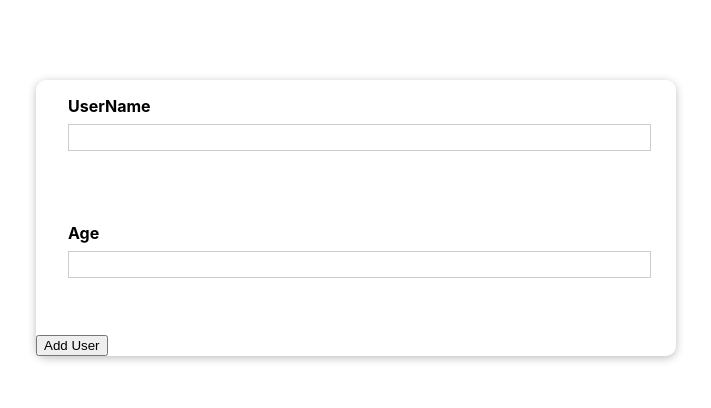
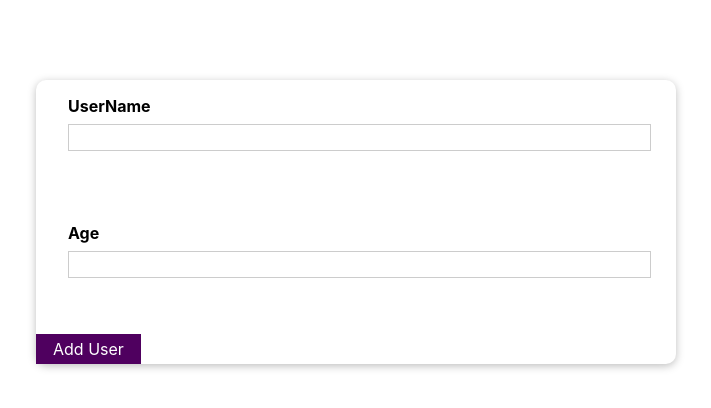
Before and after one commit to caffine-Overflow/practise-project, a React (Create React App) app: page / in a window 1280 px wide. Shown: the top 408 px of the page, without its empty margins (284-995 px from the left). Built offline with nearby package versions, Linux system fonts and the light colour scheme.

Commit message:
Button Componenet

```diff
--- /dev/null
+++ b/src/components/UI/Button.css
@@ -0,0 +1,18 @@
+.button {
+  font: inherit;
+  border: 1px solid #4f005f;
+  background: #4f005f;
+  color: white;
+  padding: 0.25rem 1rem;
+  cursor: pointer;
+}
+
+.button:hover,
+.button:active {
+  background: #741188;
+  border-color: #741188;
+}
+
+.button:focus {
+  outline: none;
+}
--- /dev/null
+++ b/src/components/UI/Button.js
@@ -0,0 +1,10 @@
+import React from "react";
+import "./Button.css";
+const Button = (props) => {
+  return (
+    <button className="button" type={props.type}>
+      {props.children}
+    </button>
+  );
+};
+export default Button;
--- a/src/components/Users/AddUser.js
+++ b/src/components/Users/AddUser.js
@@ -1,6 +1,7 @@
 import React from "react";
 import Card from "../UI/Card";
 import "./AddUser.css";
+import Button from "../UI/Button";
 
 const AddUser = () => {
   const addUserHandler = (event) => {
@@ -20,7 +21,7 @@
             <input type="number" id="age"></input>
           </div>
 
-          <button type="submit">Add User</button>
+          <Button type="submit">Add User</Button>
         </form>
       </Card>
     </div>
```
